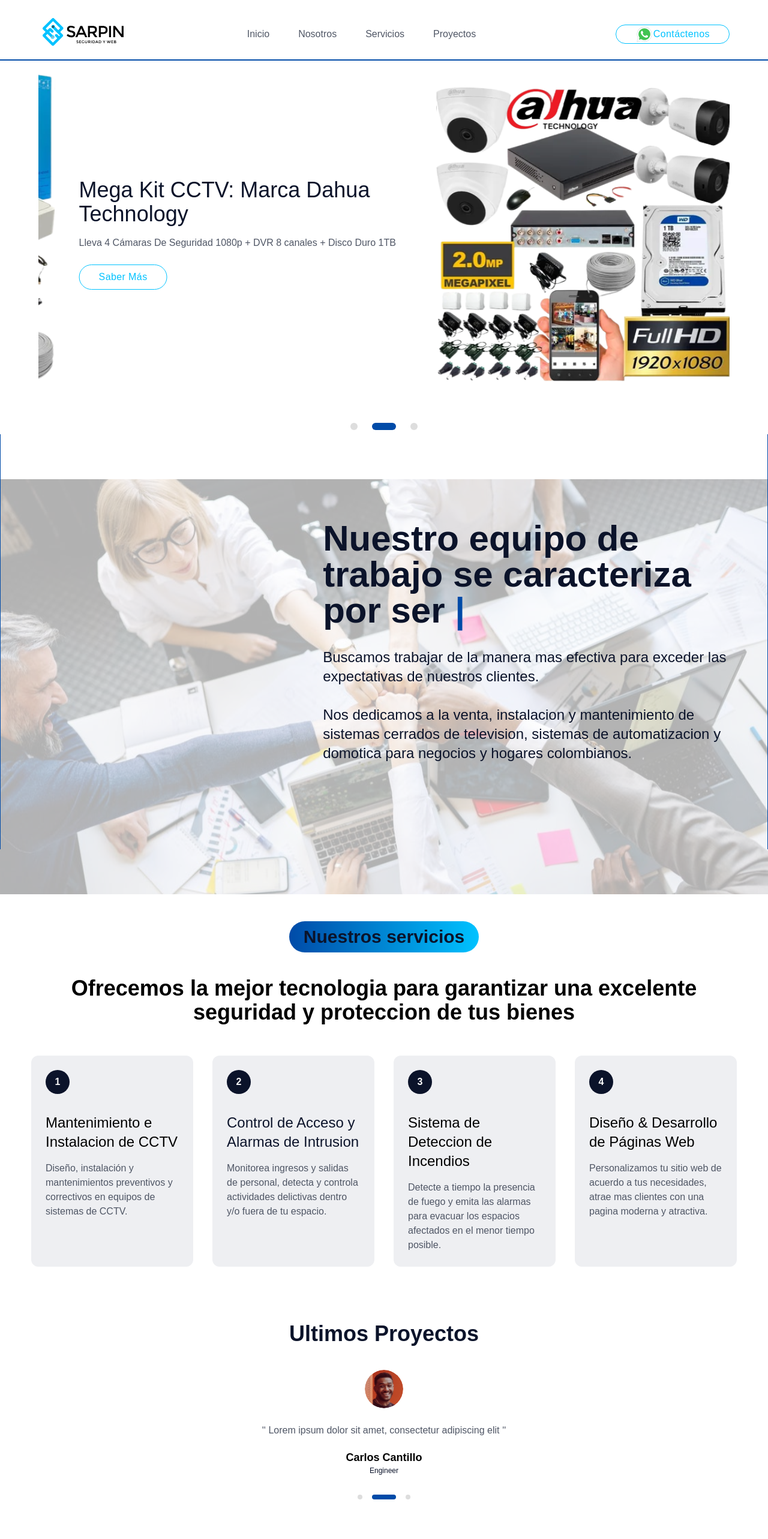
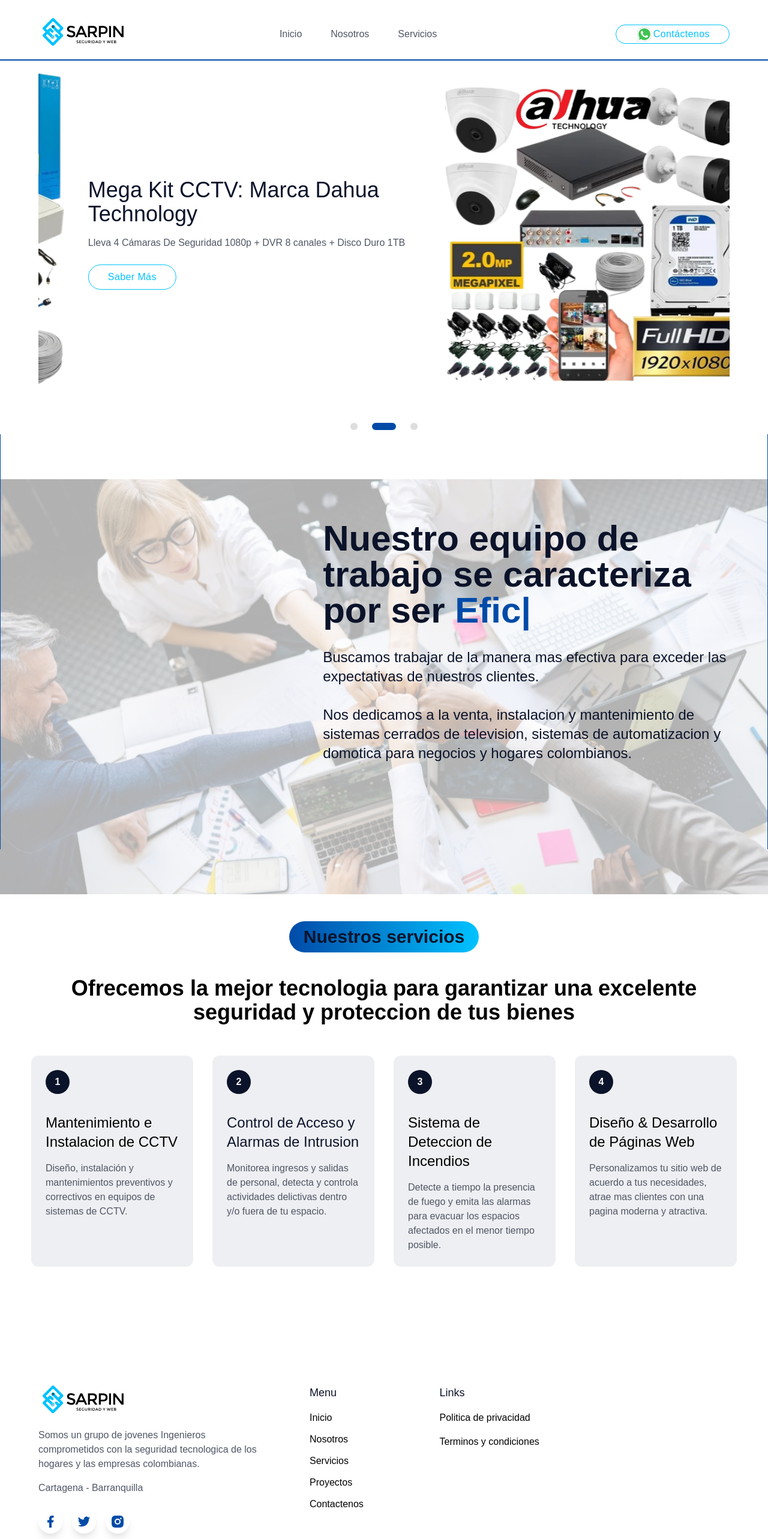
Before and after one commit to sarmiente/sarpinweb, a Next.js app: page / in a window 1280 px wide. Shown: the top 2566 px of the page at 60% size. Built offline with nearby package versions, Linux system fonts and the light colour scheme.

Commit message:
2 files modified

```diff
--- a/components/Layout/Header.js
+++ b/components/Layout/Header.js
@@ -87,7 +87,7 @@
             >
               Servicios
             </LinkScroll>
-            <LinkScroll
+            {/* <LinkScroll
               href="true"
               to="proyectos"
               activeClass="active"
@@ -102,7 +102,7 @@
               }
             >
               Proyectos
-            </LinkScroll>
+            </LinkScroll> */}
           </ul>
           <div className="col-start-10 col-end-12 font-medium flex justify-end items-center">
             <ButtonWP className="inline">
@@ -216,7 +216,7 @@
               </svg>
               Servicios
             </LinkScroll>
-            <LinkScroll
+            {/*    <LinkScroll
               activeClass="active"
               to="proyectos"
               spy={true}
@@ -247,7 +247,7 @@
                 />
               </svg>
               Proyectos
-            </LinkScroll>
+            </LinkScroll> */}
           </ul>
         </div>
       </nav>
--- a/pages/index.js
+++ b/pages/index.js
@@ -2,7 +2,7 @@
 import Head from 'next/head';
 import Carousel from '../components/Carousel';
 import Servicios from '../components/Servicios';
-import Proyectos from '../components/Proyectos';
+/* import Proyectos from '../components/Proyectos'; */
 import Hero from '../components/Hero';
 
 export default function Home() {
@@ -16,7 +16,7 @@
         <Hero />
 
         <Servicios />
-        <Proyectos />
+        {/* <Proyectos /> */}
       </Layout>
     </>
   );
```
